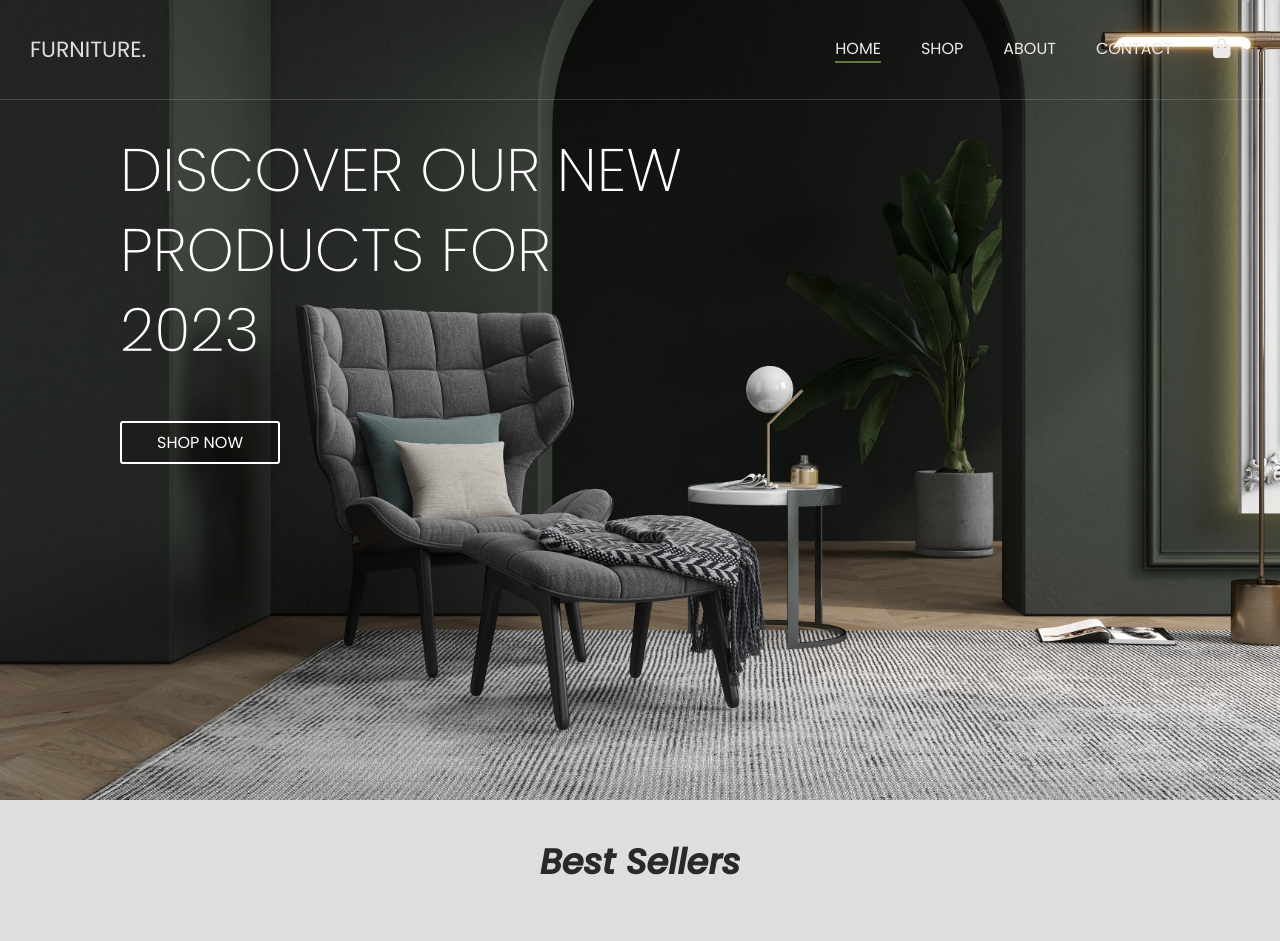
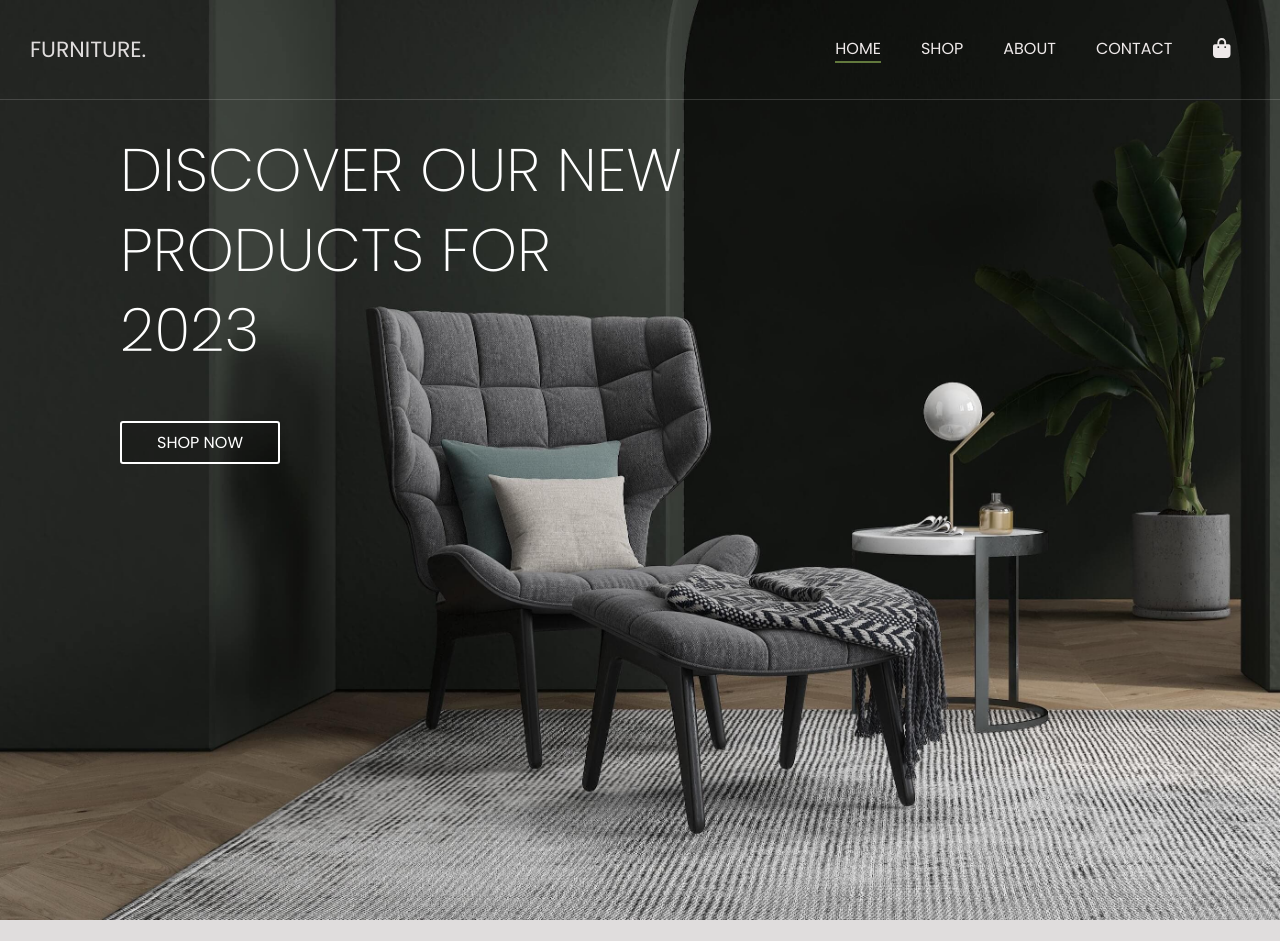
Before and after one commit to Dovile234/ecommerce-website, a React (Create React App) app: page / in a window 1280 px wide. Shown: the top 941 px of the page. Built offline with nearby package versions, Linux system fonts and the light colour scheme.

Commit message:
small changes

```diff
--- a/src/App.css
+++ b/src/App.css
@@ -26,15 +26,6 @@ body {
   padding: 0 30px;
 }
 
-h2 {
-  font-size: 35px;
-  font-weight: 600;
-  font-style: italic;
-  text-align: center;
-  margin: 35px 0;
-  color: rgb(41, 41, 41);
-}
-
 p {
   font-size: 16px;
 }
--- a/src/components/BestSellers.js
+++ b/src/components/BestSellers.js
@@ -74,7 +74,7 @@ const BestSellers = () => {
 
   return (
     <div className="best-sellers">
-      <h2>Best Sellers</h2>
+      <h2 className="section-title">THE MUST HAVES FOR YOUR LIVING ROOM</h2>
       <div className="products-container">
         {products.map((product, index) => (
           <div key={index} className="product">
--- a/src/components/Footer.js
+++ b/src/components/Footer.js
@@ -65,9 +65,9 @@ const Footer = () => {
           </div>
           <div className="contacts">
             <h6>Contact</h6>
-            <p>Address: Islandijos pl. 32, 47446 Kaunas</p>
-            <p>Phone: +37064258935</p>
-            <p>Hours: 9:00 - 17:00, Mon - Fri</p>
+            <p>Islandijos pl. 32, 47446 Kaunas</p>
+            <p>Tel: +37064258935</p>
+            <p>MON-FRI 9AM - 6PM</p>
           </div>
         </div>
         <p className="copyright">© Copyright 2023 FURNITURE.</p>
--- a/src/style/BestSellers.css
+++ b/src/style/BestSellers.css
@@ -1,3 +1,11 @@
+.section-title {
+  font-size: 35px;
+  font-weight: 300;
+  text-align: center;
+  margin: 35px 0;
+  color: rgb(41, 41, 41);
+}
+
 .products-container {
   display: grid;
   grid-template-columns: 1fr 1fr 1fr 1fr;
--- a/src/style/Footer.css
+++ b/src/style/Footer.css
@@ -9,7 +9,7 @@ footer {
   color: white;
   display: grid;
   grid-template-columns: 1fr 1fr 1fr 1fr;
-  border-bottom: 2px solid rgba(255, 255, 255, 0.699);
+  border-bottom: 1px solid rgba(255, 255, 255, 0.26);
 }
 
 .footer-wrap h6 {
@@ -66,4 +66,5 @@ footer {
 
 .copyright {
   text-align: end;
+  color: grey;
 }
--- a/src/style/Home.css
+++ b/src/style/Home.css
@@ -1,9 +1,9 @@
 .hero {
-  height: 800px;
+  height: 920px;
   background-image: url(../assets/hero.jpg);
   padding-top: 80px;
   background-size: cover;
-  background-position: 0% 30%;
+  background-position: top left;
 }
 
 .title {
@@ -44,34 +44,6 @@
 
 .bg-color {
   background-color: #d8d4d4;
-  /* z-index: -10; */
   position: relative;
   overflow: hidden;
 }
-
-/* .bg-image {
-  background-repeat: no-repeat;
-  object-fit: scale-down;
-  object-position: right top;
-  background-image: url("../assets/bg.jpg");
-  width: 35%;
-  height: 85%;
-  position: absolute;
-  z-index: -1;
-  left: 150px;
-  top: 40px;
-} */
-
-.bg-image {
-  /* background-repeat: no-repeat;
-  object-fit: scale-down;
-  object-position: right top; */
-  background-color: #95a199;
-  width: 80%;
-  height: 100%;
-  position: absolute;
-  z-index: 0;
-  right: -330px;
-  top: 0;
-  border-radius: 25%;
-}
```
Also changed, not shown: src/assets/hero.jpg.
